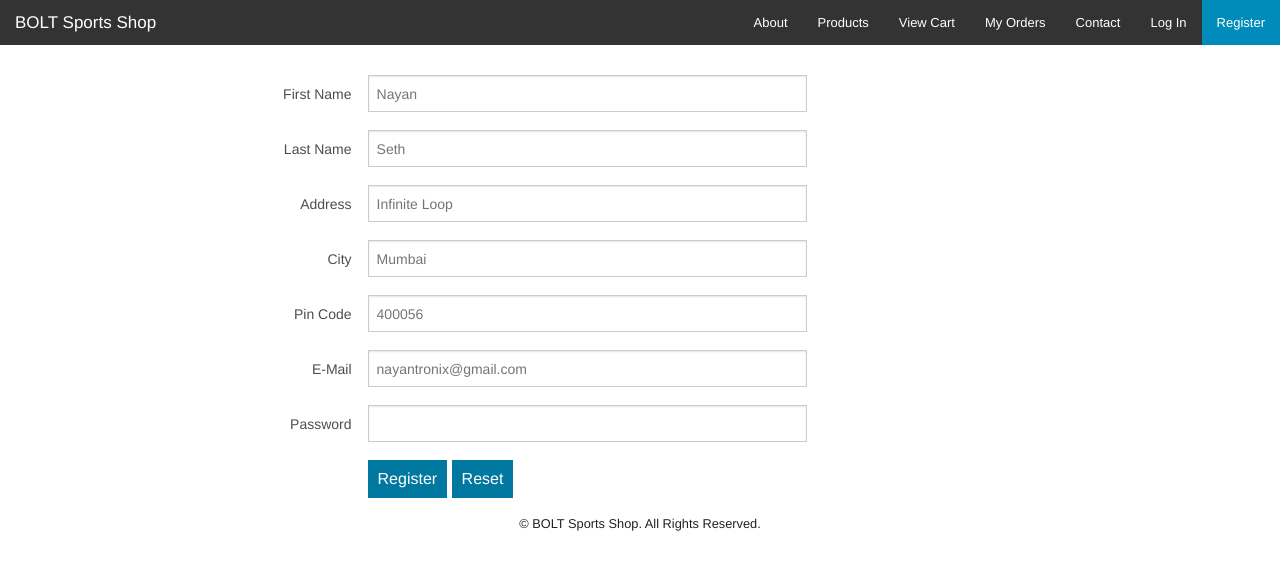
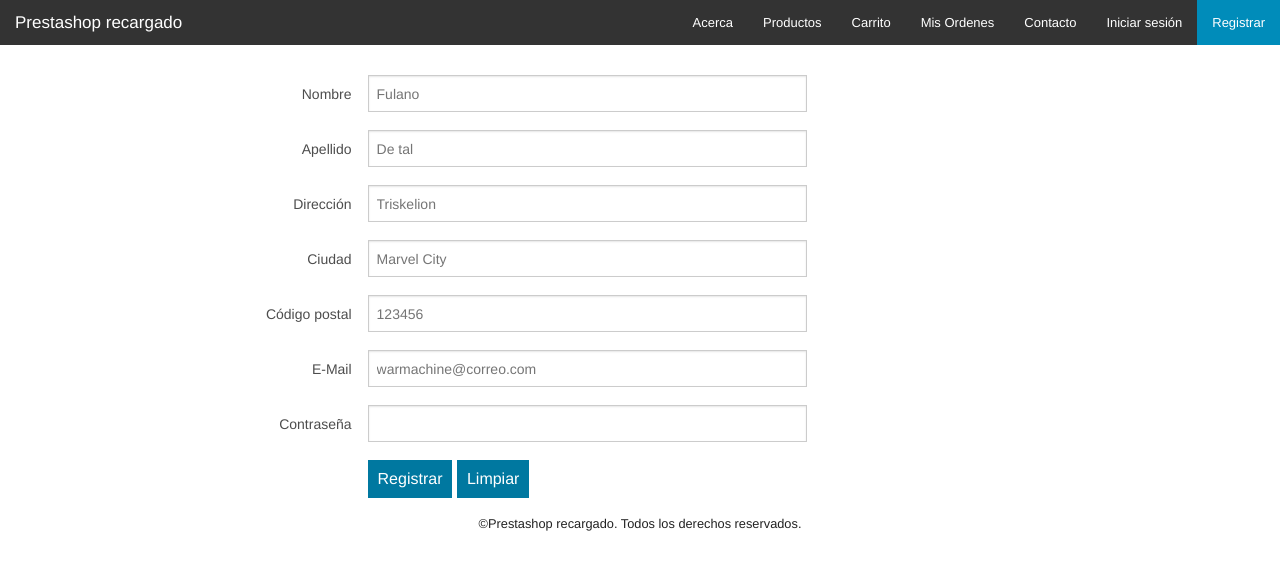
Before and after one commit to nVertoletik/proyectoFinalWeb, a PHP site: page /register.php in a window 1280 px wide. Shown: the top 570 px of the page. Run offline with PHP 8.4, Linux system fonts and the light colour scheme.

```diff
--- a/register.php
+++ b/register.php
@@ -13,7 +13,7 @@ if (isset($_SESSION["username"])) {header ("location:index.php");}
   <head>
     <meta charset="utf-8" />
     <meta name="viewport" content="width=device-width, initial-scale=1.0" />
-    <title>Register || BOLT Sports Shop</title>
+    <title>Registro || Prestashop recargado</title>
     <link rel="stylesheet" href="css/foundation.css" />
     <script src="js/vendor/modernizr.js"></script>
   </head>
@@ -22,7 +22,7 @@ if (isset($_SESSION["username"])) {header ("location:index.php");}
     <nav class="top-bar" data-topbar role="navigation">
       <ul class="title-area">
         <li class="name">
-          <h1><a href="index.php">BOLT Sports Shop</a></h1>
+          <h1><a href="index.php">Prestashop recargado</a></h1>
         </li>
         <li class="toggle-topbar menu-icon"><a href="#"><span></span></a></li>
       </ul>
@@ -30,20 +30,20 @@ if (isset($_SESSION["username"])) {header ("location:index.php");}
       <section class="top-bar-section">
       <!-- Right Nav Section -->
         <ul class="right">
-          <li><a href="about.php">About</a></li>
-          <li><a href="products.php">Products</a></li>
-          <li><a href="cart.php">View Cart</a></li>
-          <li><a href="orders.php">My Orders</a></li>
-          <li><a href="contact.php">Contact</a></li>
+        <li><a href="about.php">Acerca</a></li>
+          <li><a href="products.php">Productos</a></li>
+          <li><a href="cart.php">Carrito</a></li>
+          <li><a href="orders.php">Mis Ordenes</a></li>
+          <li><a href="contact.php">Contacto</a></li>
           <?php
 
           if(isset($_SESSION['username'])){
-            echo '<li><a href="account.php">My Account</a></li>';
-            echo '<li><a href="logout.php">Log Out</a></li>';
+            echo '<li><a href="account.php">Mi Cuenta</a></li>';
+            echo '<li><a href="logout.php">Cerrar sesión</a></li>';
           }
           else{
-            echo '<li><a href="login.php">Log In</a></li>';
-            echo '<li class="active"><a href="register.php">Register</a></li>';
+            echo '<li><a href="login.php">Iniciar sesión</a></li>';
+            echo '<li class="active"><a href="register.php">Registrar</a></li>';
           }
           ?>
         </ul>
@@ -60,42 +60,42 @@ if (isset($_SESSION["username"])) {header ("location:index.php");}
 
           <div class="row">
             <div class="small-4 columns">
-              <label for="right-label" class="right inline">First Name</label>
+              <label for="right-label" class="right inline">Nombre</label>
             </div>
             <div class="small-8 columns">
-              <input type="text" id="right-label" placeholder="Nayan" name="fname">
+              <input type="text" id="right-label" placeholder="Fulano" name="fname">
             </div>
           </div>
           <div class="row">
             <div class="small-4 columns">
-              <label for="right-label" class="right inline">Last Name</label>
+              <label for="right-label" class="right inline">Apellido</label>
             </div>
             <div class="small-8 columns">
-              <input type="text" id="right-label" placeholder="Seth" name="lname">
+              <input type="text" id="right-label" placeholder="De tal" name="lname">
             </div>
           </div>
           <div class="row">
             <div class="small-4 columns">
-              <label for="right-label" class="right inline">Address</label>
+              <label for="right-label" class="right inline">Dirección</label>
             </div>
             <div class="small-8 columns">
-              <input type="text" id="right-label" placeholder="Infinite Loop" name="address">
+              <input type="text" id="right-label" placeholder="Triskelion" name="address">
             </div>
           </div>
           <div class="row">
             <div class="small-4 columns">
-              <label for="right-label" class="right inline">City</label>
+              <label for="right-label" class="right inline">Ciudad</label>
             </div>
             <div class="small-8 columns">
-              <input type="text" id="right-label" placeholder="Mumbai" name="city">
+              <input type="text" id="right-label" placeholder="Marvel City" name="city">
             </div>
           </div>
           <div class="row">
             <div class="small-4 columns">
-              <label for="right-label" class="right inline">Pin Code</label>
+              <label for="right-label" class="right inline">Código postal</label>
             </div>
             <div class="small-8 columns">
-              <input type="number" id="right-label" placeholder="400056" name="pin">
+              <input type="number" id="right-label" placeholder="123456" name="pin">
             </div>
           </div>
           <div class="row">
@@ -103,12 +103,12 @@ if (isset($_SESSION["username"])) {header ("location:index.php");}
               <label for="right-label" class="right inline">E-Mail</label>
             </div>
             <div class="small-8 columns">
-              <input type="email" id="right-label" placeholder="nayantronix@gmail.com" name="email">
+              <input type="email" id="right-label" placeholder="warmachine@correo.com" name="email">
             </div>
           </div>
           <div class="row">
             <div class="small-4 columns">
-              <label for="right-label" class="right inline">Password</label>
+              <label for="right-label" class="right inline">Contraseña</label>
             </div>
             <div class="small-8 columns">
               <input type="password" id="right-label" name="pwd">
@@ -119,8 +119,8 @@ if (isset($_SESSION["username"])) {header ("location:index.php");}
 
             </div>
             <div class="small-8 columns">
-              <input type="submit" id="right-label" value="Register" style="background: #0078A0; border: none; color: #fff; font-family: 'Helvetica Neue', sans-serif; font-size: 1em; padding: 10px;">
-              <input type="reset" id="right-label" value="Reset" style="background: #0078A0; border: none; color: #fff; font-family: 'Helvetica Neue', sans-serif; font-size: 1em; padding: 10px;">
+              <input type="submit" id="right-label" value="Registrar" style="background: #0078A0; border: none; color: #fff; font-family: 'Helvetica Neue', sans-serif; font-size: 1em; padding: 10px;">
+              <input type="reset" id="right-label" value="Limpiar" style="background: #0078A0; border: none; color: #fff; font-family: 'Helvetica Neue', sans-serif; font-size: 1em; padding: 10px;">
             </div>
           </div>
         </div>
@@ -132,7 +132,7 @@ if (isset($_SESSION["username"])) {header ("location:index.php");}
       <div class="small-12">
 
         <footer>
-           <p style="text-align:center; font-size:0.8em;">&copy; BOLT Sports Shop. All Rights Reserved.</p>
+        <p style="text-align:center; font-size:0.8em;">&copy;Prestashop recargado. Todos los derechos reservados.</p>
         </footer>
 
       </div>
--- a/update-cart.php
+++ b/update-cart.php
@@ -1,6 +1,4 @@
 <?php
-
-//if (session_status() !== PHP_SESSION_ACTIVE) {session_start();}
 if(session_id() == '' || !isset($_SESSION)){session_start();}
 
 include 'config.php';
@@ -12,7 +10,7 @@ $action = $_GET['action'];
 if($action === 'empty')
   unset($_SESSION['cart']);
 
-$result = $mysqli->query("SELECT qty FROM products WHERE id = ".$product_id);
+$result = consulta("SELECT qty FROM products WHERE id = ".$product_id);
 
 
 if($result){
@@ -22,7 +20,7 @@ if($result){
     switch($action) {
 
       case "add":
-      if($_SESSION['cart'][$product_id]+1 <= $obj->qty)
+      if($_SESSION['cart'][$product_id]+1 <= $result[0]['qty'])
         $_SESSION['cart'][$product_id]++;
       break;
 
```
Also changed, not shown: products.php (+17 -18 lines), success.php (+13 -14 lines), update.php (+8 -17 lines).
